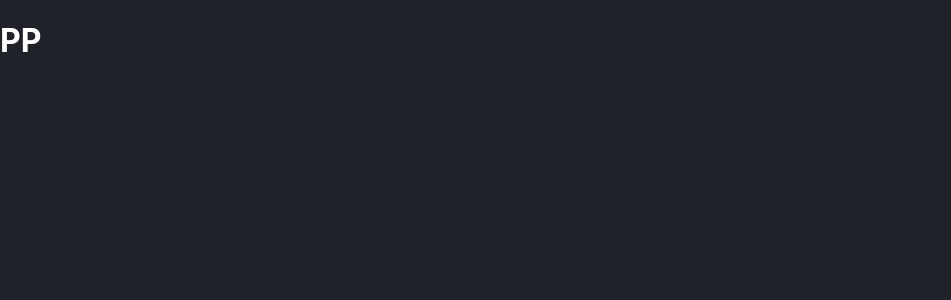
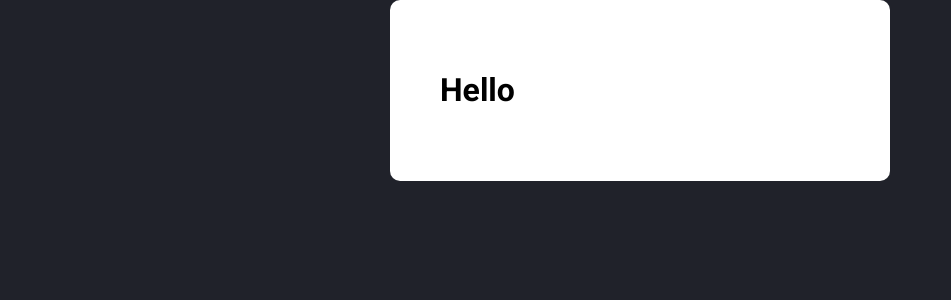
Before and after one commit to YoussefPasha/validation-with-yup-using-formik, a React (Create React App) app: page / in a window 1280 px wide. Shown: the top 300 px of the page, without its empty margins (0-951 px from the left). Built offline with nearby package versions, Linux system fonts and the light colour scheme.

Commit message:
done add dependeces and packages

```diff
--- /dev/null
+++ b/src/components/App/App.css
@@ -0,0 +1,6 @@
+.App {
+  background: white;
+  border-radius: 10px;
+  width: 500px;
+  padding: 50px;
+}
--- a/src/components/App/index.tsx
+++ b/src/components/App/index.tsx
@@ -1,9 +1,9 @@
 import React from "react";
-
+import "./App.css";
 const App: React.FC = () => {
   return (
     <div className="App">
-      <h1>PP</h1>
+      <h1>Hello</h1>
     </div>
   );
 };
--- a/src/index.css
+++ b/src/index.css
@@ -3,9 +3,10 @@
 }
 body {
   background: #20222a;
-  color: white;
+  display: flex;
+  justify-content: center;
   margin: 0;
-  font-family: -apple-system, BlinkMacSystemFont, "Segoe UI", "Roboto", "Oxygen",
+  font-family: "Roboto", -apple-system, BlinkMacSystemFont, "Segoe UI", "Oxygen",
     "Ubuntu", "Cantarell", "Fira Sans", "Droid Sans", "Helvetica Neue",
     sans-serif;
   -webkit-font-smoothing: antialiased;
--- a/src/index.tsx
+++ b/src/index.tsx
@@ -2,6 +2,7 @@ import React from "react";
 import ReactDOM from "react-dom";
 import "./index.css";
 import App from "./components/App";
+import "typeface-roboto";
 ReactDOM.render(
   <React.StrictMode>
     <App />
--- /dev/null
+++ b/src/react-app-env.d.ts
@@ -0,0 +1 @@
+/// <reference types="react-scripts" />
--- a/tsconfig.json
+++ b/tsconfig.json
@@ -22,5 +22,5 @@
   },
   "include": [
     "src"
-  ]
+  ],
 }
```
Also changed, not shown: package.json (+7 -2 lines), 1 other file (tests, documents, lock files or other folders).
